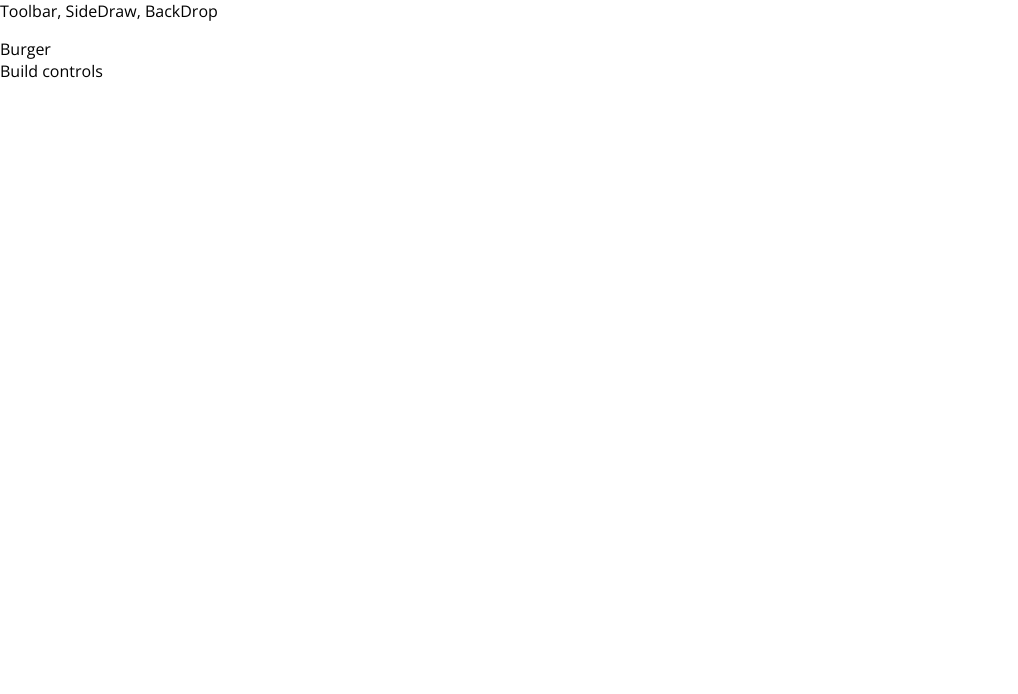
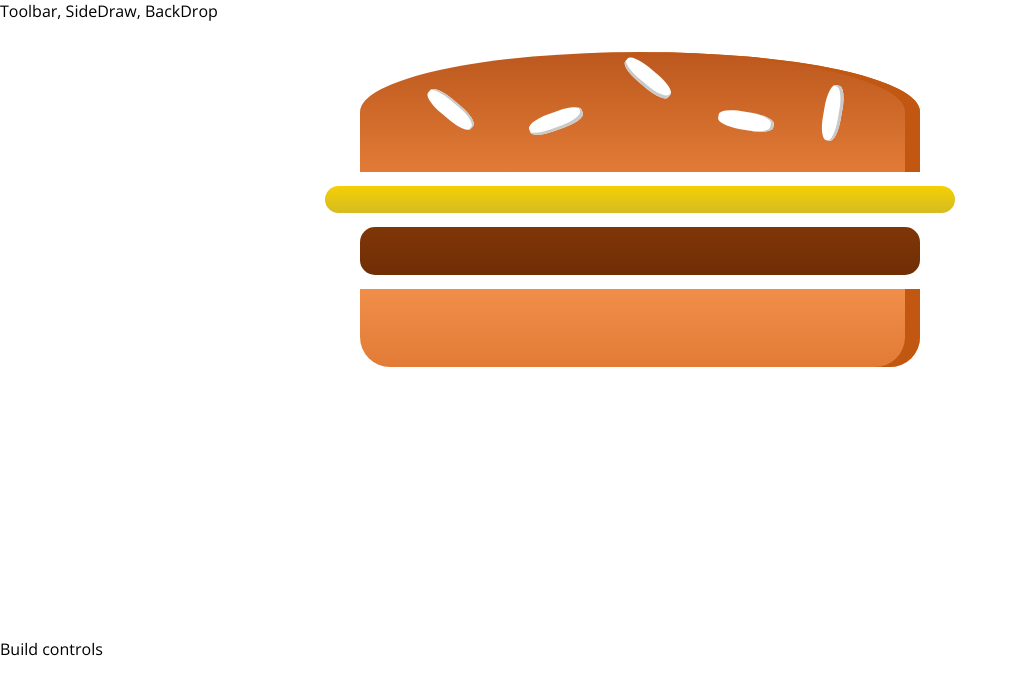
Before and after one commit to Athaman/burgerbuilder, a React app: page / in a window 1280 px wide. Shown: the top 694 px of the page, without its empty margins (0-1018 px from the left). Built offline with nearby package versions, Linux system fonts and the light colour scheme.

Commit message:
added styling to burger component and populated it with dummy data to display

```diff
--- /dev/null
+++ b/src/components/Burger/Burger.css
@@ -0,0 +1,31 @@
+.Burger {
+  width: 100%;
+  margin: auto;
+  height: 250px;
+  overflow: auto;
+  text-align: center;
+  font-weight: bold;
+  font-size: 1.2rem;
+}
+
+@media (min-width: 500px) and (max-height: 400px) {
+  .Burger {
+    width: 350px;
+    height: 300px;
+  }
+}
+
+
+@media (min-width: 500px) and (min-height: 401px) {
+  .Burger {
+    width: 450px;
+    height: 400px;
+  }
+}
+
+@media (min-width: 1000px) and (min-height: 700px) {
+  .Burger {
+    width: 700px;
+    height: 600px;
+  }
+}
--- a/src/components/Burger/Burger.js
+++ b/src/components/Burger/Burger.js
@@ -0,0 +1,17 @@
+import React from 'react';
+
+import BurgerIngredient from './BurgerIngredient/BurgerIngredient';
+import classes from './Burger.css';
+
+const burger = (props) => {
+  return (
+      <div className={classes.Burger}>
+        <BurgerIngredient type="bread-top" />
+        <BurgerIngredient type="cheese" />
+        <BurgerIngredient type="meat" />
+        <BurgerIngredient type="bread-bottom" />
+      </div>
+  );
+};
+
+export default burger;
--- a/src/components/Burger/BurgerIngredient/BurgerIngredient.js
+++ b/src/components/Burger/BurgerIngredient/BurgerIngredient.js
@@ -1,7 +1,7 @@
 import React, { Component } from 'react';
 import PropTypes from 'prop-types';
 
-import classes from './burgerIngredient.css';
+import classes from './BurgerIngredient.css';
 
 class BurgerIngredient extends Component {
   render () {
--- a/src/containers/BurgerBuilder/BurgerBuilder.js
+++ b/src/containers/BurgerBuilder/BurgerBuilder.js
@@ -1,14 +1,13 @@
 import React, { Component } from 'react';
 
 import Aux from '../../hoc/Aux';
+import Burger from '../../components/Burger/Burger';
 
 class BurgerBuilder extends Component {
   render () {
     return (
       <Aux>
-        <div>
-          Burger
-        </div>
+        <Burger />
         <div>
           Build controls
         </div>
```
Also changed, not shown: 1 other file (tests, documents, lock files or other folders).
